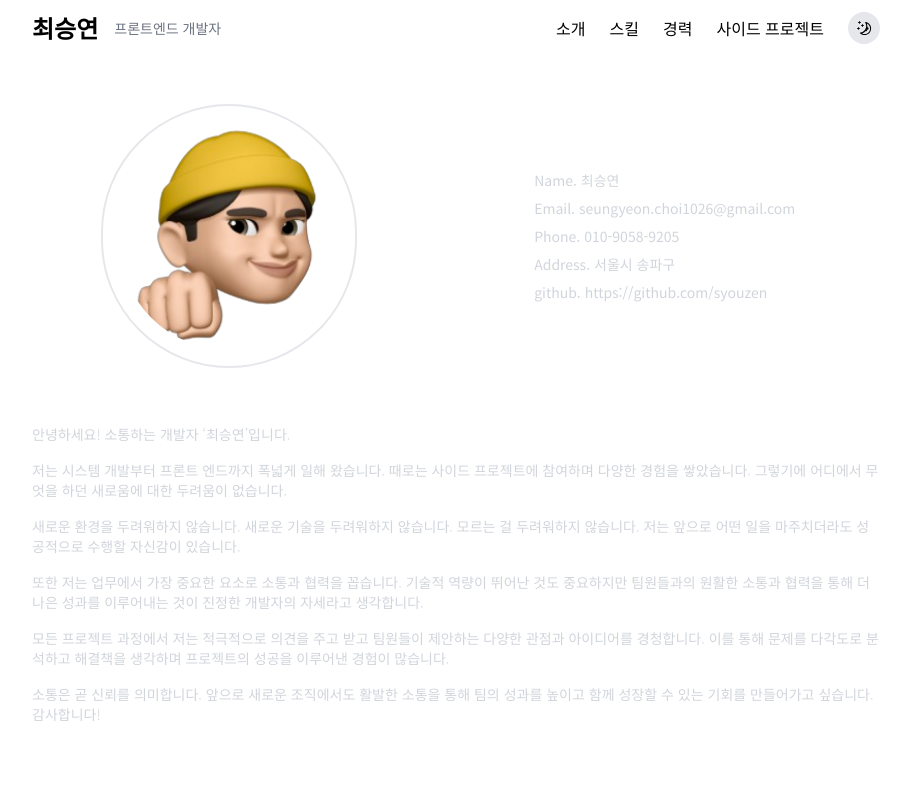
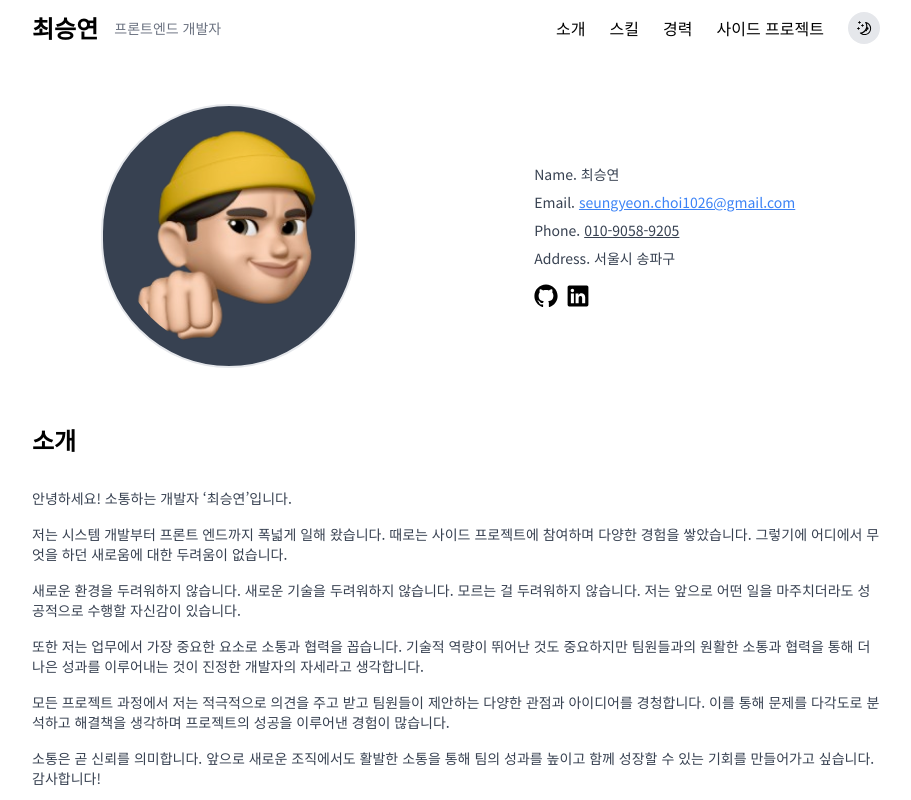
Before and after one commit to syouzen/my-portfolio, a Next.js app: page / in a window 1280 px wide. Shown: the top 800 px of the page, without its empty margins (184-1095 px from the left). Built offline with nearby package versions, Linux system fonts and the light colour scheme.

Commit message:
🌱 introduction

```diff
--- a/src/app/_components/introduction.tsx
+++ b/src/app/_components/introduction.tsx
@@ -1,23 +1,49 @@
 import Image from "next/image";
 
 import profile from "../_assets/profile.png";
+import Link from "next/link";
+import { GitHubLogoIcon, LinkedInLogoIcon } from "@radix-ui/react-icons";
 
 const Introduction = () => {
   return (
-    <div id="introduction" className="flex flex-col w-full items-center gap-y-6">
+    <div className="flex flex-col w-full items-center gap-y-6">
       <div className="flex w-full justify-between items-center gap-x-6">
-        <Image src={profile} alt="profile" width={256} height={256} className="mx-auto border-2 border-gray-200 p-4 rounded-full" />
+        <Image
+          src={profile}
+          alt="profile"
+          width={256}
+          height={256}
+          className="bg-gray-700 dark:bg-gray-300 mx-auto border-2 border-gray-200 p-4 rounded-full"
+        />
 
-        <div className="flex flex-col gap-y-2 p-4 mx-auto text-sm text-gray-300">
+        <div className="flex flex-col gap-y-2 p-4 mx-auto text-sm text-gray-700 dark:text-gray-300">
           <p>Name. 최승연</p>
-          <p>Email. seungyeon.choi1026@gmail.com</p>
-          <p>Phone. 010-9058-9205</p>
+          <p>
+            Email.{" "}
+            <Link href="mailto:seungyeon.choi1026@gmail.com" className="text-blue-500 underline transition-colors hover:text-blue-600">
+              seungyeon.choi1026@gmail.com
+            </Link>
+          </p>
+          <p>
+            Phone.{" "}
+            <Link href="tel:010-9058-9205" className="underline">
+              010-9058-9205
+            </Link>
+          </p>
           <p>Address. 서울시 송파구</p>
-          <p>github. https://github.com/syouzen</p>
+          <div className="mt-2 flex gap-x-2">
+            <Link href="https://github.com/syouzen" className="text-blue-500 underline transition-colors hover:text-blue-600">
+              <GitHubLogoIcon className="w-6 h-6 text-black dark:text-white" />
+            </Link>
+            <Link href="https://www.linkedin.com/in/seung-yeon-choi-321595154/" className="text-blue-500 underline transition-colors hover:text-blue-600">
+              <LinkedInLogoIcon className="w-6 h-6 text-black dark:text-white" />
+            </Link>
+          </div>
         </div>
       </div>
 
-      <div className="mt-8 flex flex-col gap-y-4 text-sm font-light text-gray-300">
+      <div id="introduction" className="mt-8 flex flex-col gap-y-4 text-sm text-gray-700 dark:text-gray-300">
+        <h1 className="text-2xl font-bold mb-4 text-black dark:text-gray-200">소개</h1>
         <p>안녕하세요! 소통하는 개발자 ‘최승연’입니다.</p>
         <p>
           저는 시스템 개발부터 프론트 엔드까지 폭넓게 일해 왔습니다. 때로는 사이드 프로젝트에 참여하며 다양한 경험을 쌓았습니다. 그렇기에 어디에서 무엇을 하던
```
